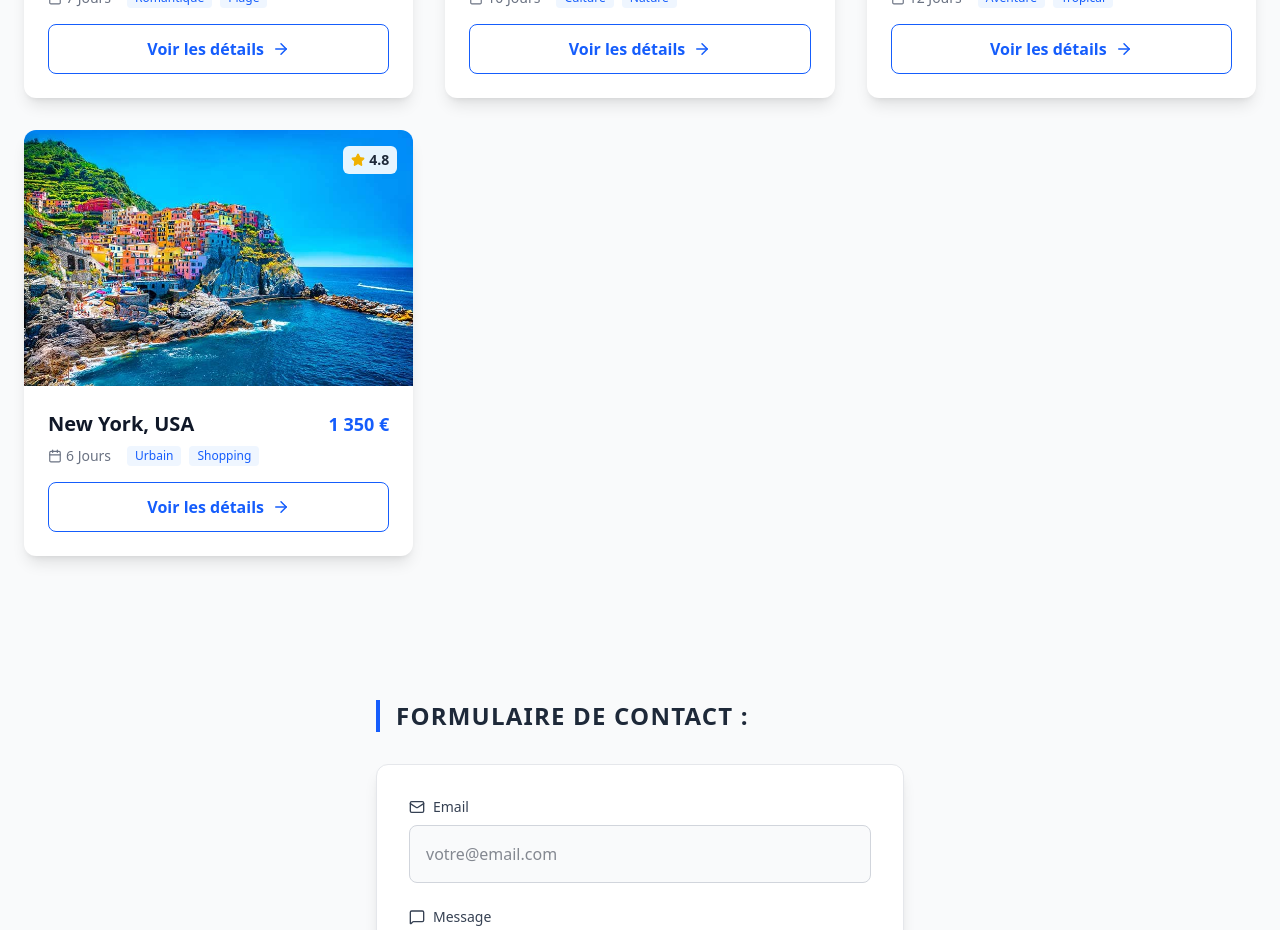
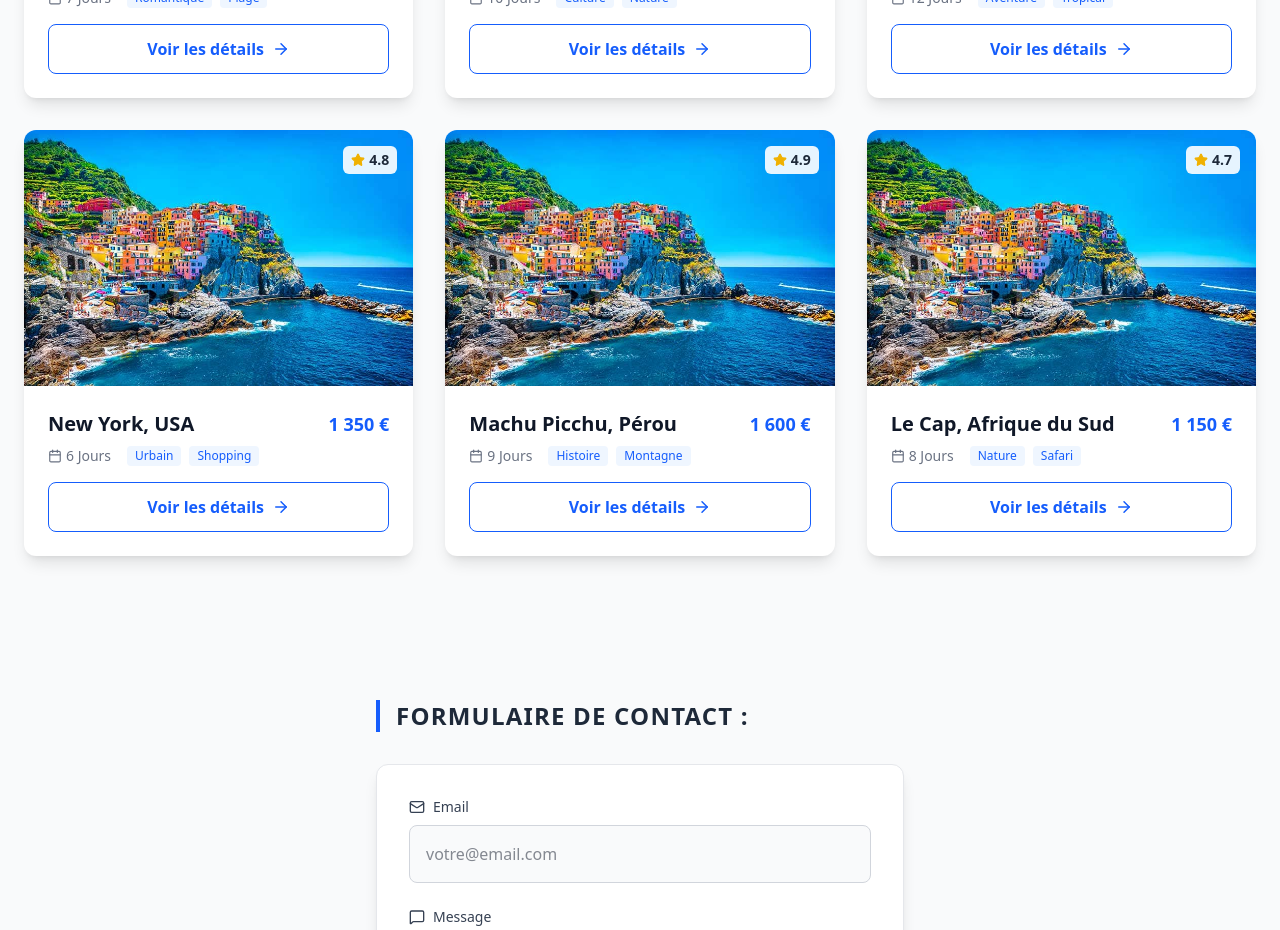
Before and after one commit to Loulia-06/mon-site-voyage, a React (Vite) app: page / in a window 1280 px wide. Shown: the part 1360-2290 px from the top of the page. Built offline with nearby package versions, Linux system fonts and the light colour scheme.

Commit message:
version finale

```diff
--- a/src/components/DestinationsList.jsx
+++ b/src/components/DestinationsList.jsx
@@ -64,6 +64,36 @@ const destinations = [
       { day: 2, title: "Liberté", desc: "Statue de la Liberté." },
       { day: 3, title: "Central Park", desc: "Pique-nique." }
     ]
+  },
+  {
+    id: 5,
+    title: "Machu Picchu, Pérou",
+    price: "1 600 €",
+    rating: 4.9,
+    image: voyageImage,
+    duration: "9 Jours",
+    tags: ["Histoire", "Montagne"],
+    description: "Partez sur les traces des Incas. Une aventure inoubliable au cœur des Andes.",
+    itinerary: [
+      { day: 1, title: "Cusco", desc: "Arrivée et acclimatation." },
+      { day: 2, title: "Vallée Sacrée", desc: "Visite des ruines et marchés." },
+      { day: 3, title: "Machu Picchu", desc: "Le moment magique au lever du soleil." }
+    ]
+  },
+  {
+    id: 6,
+    title: "Le Cap, Afrique du Sud",
+    price: "1 150 €",
+    rating: 4.7,
+    image: voyageImage,
+    duration: "8 Jours",
+    tags: ["Nature", "Safari"],
+    description: "Entre océan et montagne. Découvrez la Table Mountain et les pingouins de Boulders Beach.",
+    itinerary: [
+      { day: 1, title: "Le Cap", desc: "Visite du centre et Table Mountain." },
+      { day: 2, title: "Cap de Bonne Espérance", desc: "Route panoramique." },
+      { day: 3, title: "Vignobles", desc: "Dégustation à Stellenbosch." }
+    ]
   }
 ];
 
```
